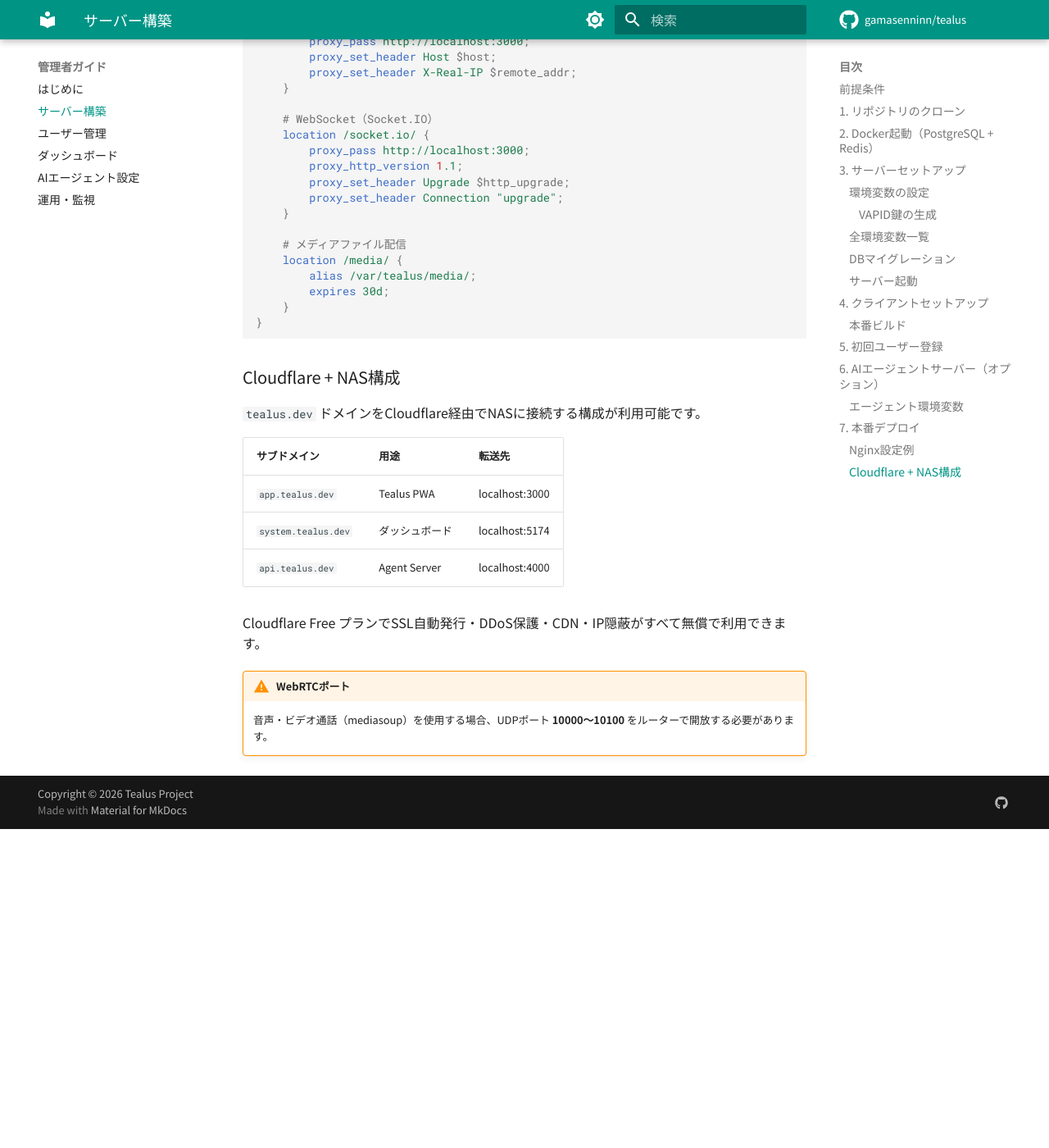
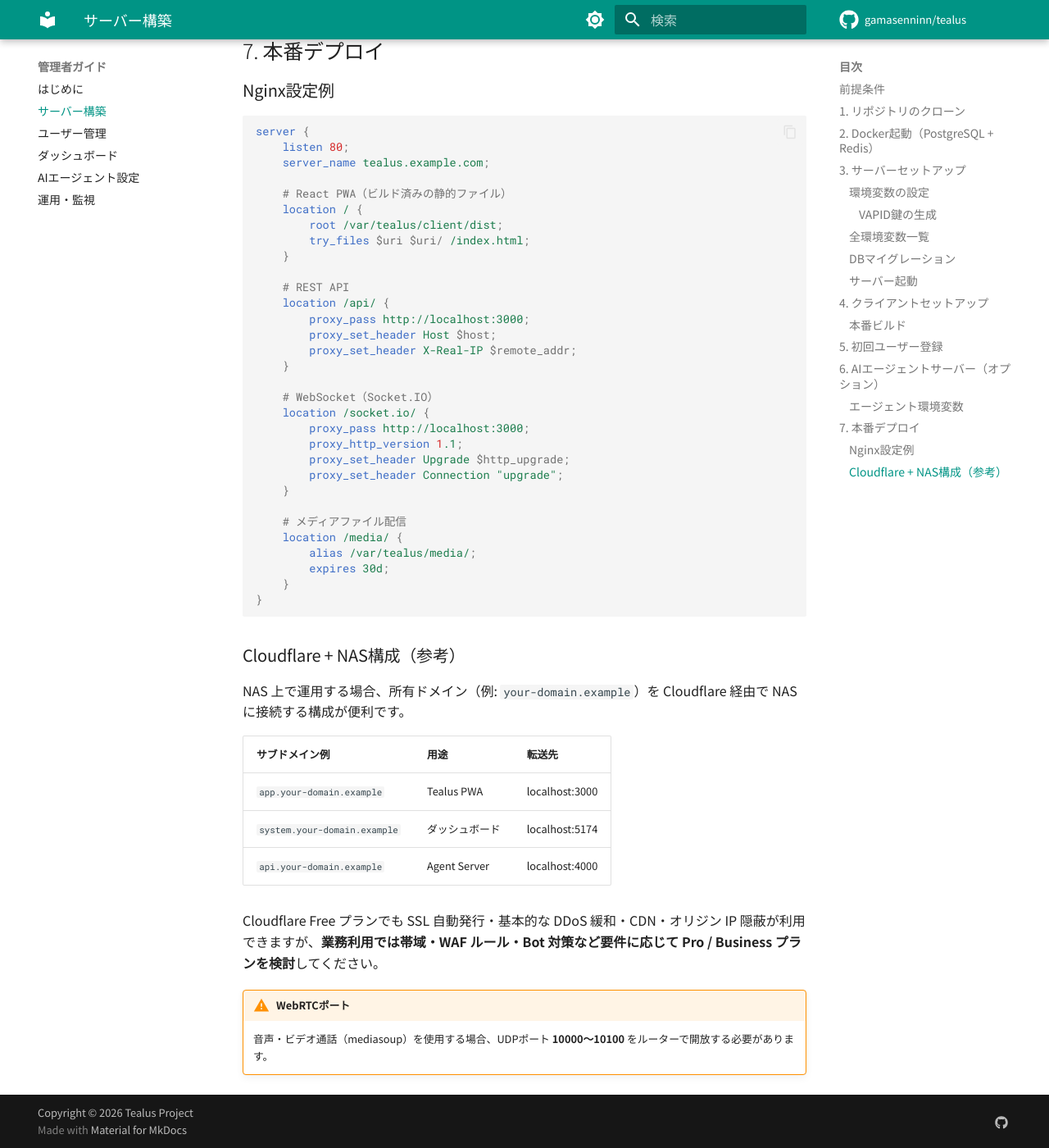
Before and after one commit to gamasenninn/tealus-docs, an MkDocs documentation site: the page built from docs/admin/server-setup.md, in a window 1280 px wide and 1400 px high, scrolled down 4798 px. Shown: the whole window at 82% size. Built offline with MkDocs 1.6.1 and Material for MkDocs 9.7.7, drawn with Linux system fonts in a browser that asks for light colours; comment, search, counter and statistics services are not loaded; before the commit the page ends 5809 px from its top, so only the background shows below that; some of the changed text lies outside the part shown.

Commit message:
セキュリティ: OSS 公開で危険な記述を修正
OSS 公開時に訪問者を誤誘導 / 危険な default 設定で運用させる箇所を整理:

- server-setup.md: 環境変数表のデフォルト値 "tealus_dev" "tealus-dev-secret" を
  「本番では必ず固有値に変更」に置換、!!! danger callout 追加
- server-setup.md: 初回ユーザー登録の password123 に warning callout 追加
- server-setup.md: Cloudflare + NAS 構成例のドメインを tealus.dev →
  your-domain.example に置換、Cloudflare Free プランの過大評価を修正
- api.md: ログイン例の password123 を <your_password> placeholder に変更

Co-Authored-By: Claude Opus 4.7 (1M context) <noreply@anthropic.com>

````diff
--- a/docs/admin/server-setup.md
+++ b/docs/admin/server-setup.md
@@ -54,18 +54,21 @@ npx web-push generate-vapid-keys
 
 ### 全環境変数一覧
 
-| 変数名 | デフォルト | 説明 |
+!!! danger "本番運用前の必須変更"
+    下表の **「開発用デフォルト」列は localhost 検証用の値** です。**本番ではすべて固有の値に置換してください**。特に `JWT_SECRET` / `DB_PASSWORD` を未変更のまま外部公開した場合、トークン偽造や DB 侵入の対象になります。
+
+| 変数名 | 開発用デフォルト | 説明 |
 |---|---|---|
 | `PORT` | 3000 | サーバーポート |
 | `DB_HOST` | localhost | PostgreSQLホスト |
 | `DB_PORT` | 5432 | PostgreSQLポート |
 | `DB_NAME` | tealus | データベース名 |
 | `DB_USER` | tealus | データベースユーザー |
-| `DB_PASSWORD` | tealus_dev | データベースパスワード |
-| `JWT_SECRET` | tealus-dev-secret | JWT署名シークレット |
-| `VAPID_PUBLIC_KEY` | — | Web Push公開鍵 |
-| `VAPID_PRIVATE_KEY` | — | Web Push秘密鍵 |
-| `VAPID_SUBJECT` | mailto:admin@tealus.local | Web Push送信者メール |
+| `DB_PASSWORD` | **本番では必ず固有値に変更** | データベースパスワード |
+| `JWT_SECRET` | **本番では必ず固有値を生成** （`openssl rand -hex 32` 等）| JWT署名シークレット |
+| `VAPID_PUBLIC_KEY` | — | Web Push公開鍵（`npx web-push generate-vapid-keys` で生成） |
+| `VAPID_PRIVATE_KEY` | — | Web Push秘密鍵（同上） |
+| `VAPID_SUBJECT` | `mailto:admin@example.com` | Web Push送信者メール（運用ドメインのアドレスに） |
 | `OPENAI_API_KEY` | — | OpenAI APIキー |
 | `MEDIA_ROOT` | ../../media | アップロードファイル保存先 |
 | `AGENT_PORT` | 4000 | エージェントサーバーポート |
@@ -112,6 +115,9 @@ npm run build
 ## 5. 初回ユーザー登録
 
 ブラウザで `http://localhost:5173` を開いても、初期状態ではユーザーが存在しません。APIで管理者ユーザーを登録します。
+
+!!! warning "パスワードについて"
+    下記の `password123` は **localhost 検証用のサンプル値** です。本番運用では必ず強固なパスワード（12 文字以上、英数記号混在）に置き換えてください。
 
 ```bash
 curl -X POST http://localhost:3000/api/auth/register \
@@ -190,17 +196,17 @@ server {
 }
 ```
 
-### Cloudflare + NAS構成
+### Cloudflare + NAS構成（参考）
 
-`tealus.dev` ドメインをCloudflare経由でNASに接続する構成が利用可能です。
+NAS 上で運用する場合、所有ドメイン（例: `your-domain.example`）を Cloudflare 経由で NAS に接続する構成が便利です。
 
-| サブドメイン | 用途 | 転送先 |
+| サブドメイン例 | 用途 | 転送先 |
 |---|---|---|
-| `app.tealus.dev` | Tealus PWA | localhost:3000 |
-| `system.tealus.dev` | ダッシュボード | localhost:5174 |
-| `api.tealus.dev` | Agent Server | localhost:4000 |
+| `app.your-domain.example` | Tealus PWA | localhost:3000 |
+| `system.your-domain.example` | ダッシュボード | localhost:5174 |
+| `api.your-domain.example` | Agent Server | localhost:4000 |
 
-Cloudflare Free プランでSSL自動発行・DDoS保護・CDN・IP隠蔽がすべて無償で利用できます。
+Cloudflare Free プランでも SSL 自動発行・基本的な DDoS 緩和・CDN・オリジン IP 隠蔽が利用できますが、**業務利用では帯域・WAF ルール・Bot 対策など要件に応じて Pro / Business プランを検討**してください。
 
 !!! warning "WebRTCポート"
     音声・ビデオ通話（mediasoup）を使用する場合、UDPポート **10000〜10100** をルーターで開放する必要があります。
````
Also changed, not shown: docs/dev/api.md (+1 -1 lines).
